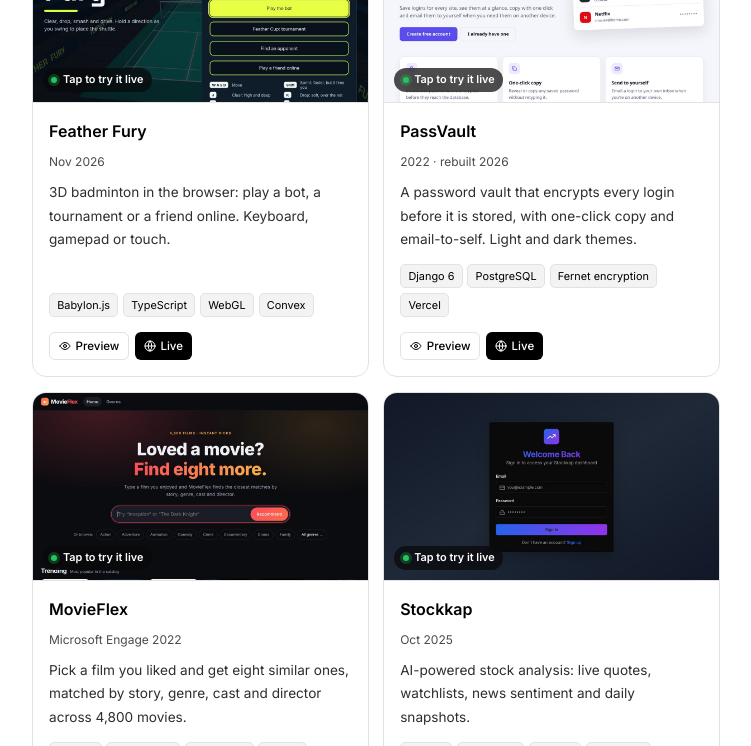
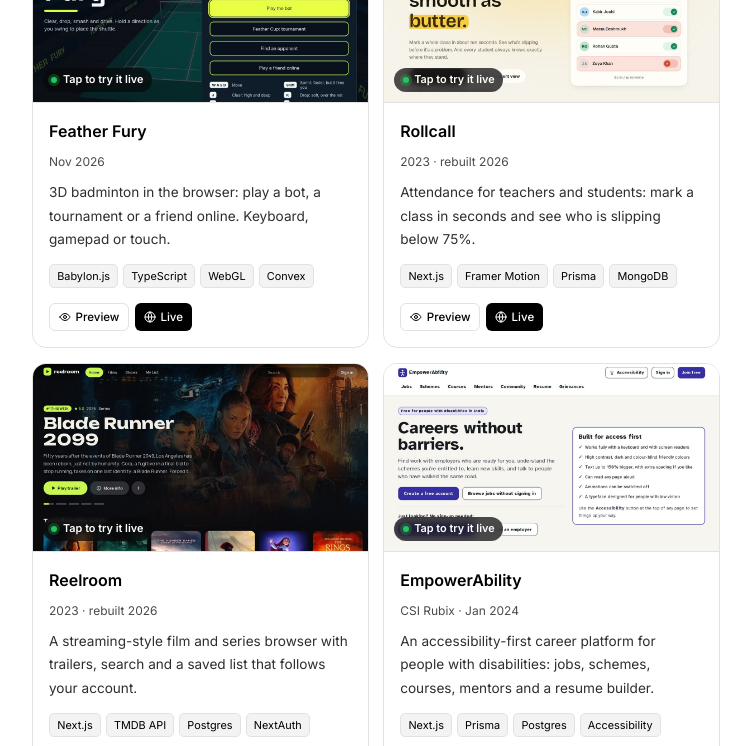
Before and after one commit to vaibhav31s/vaibhav31s.github.io, a plain HTML site: page index.html in a window 1280 px wide. Shown: the part 3070-3816 px from the top of the page, without its empty margins (264-1015 px from the left). Drawn offline with Linux system fonts and the light colour scheme.

Commit message:
Projects: add Rollcall, Reelroom and EmpowerAbility with live previews
Co-Authored-By: Claude Fable 5.2 <noreply@anthropic.com>

```diff
--- a/index.html
+++ b/index.html
@@ -854,6 +854,30 @@
           <h4>Feather Fury</h4><time>Nov 2026</time>
           <p>3D badminton in the browser: play a bot, a tournament or a friend online. Keyboard, gamepad or touch.</p>
           <div class="tags"><span class="tag">Babylon.js</span><span class="tag">TypeScript</span><span class="tag">WebGL</span><span class="tag">Convex</span></div><div class="links"><button class="lk ghost" type="button" data-preview><svg viewBox="0 0 24 24" fill="none" stroke="currentColor" stroke-width="2" stroke-linecap="round" stroke-linejoin="round"><path d="M2 12s3.5-7 10-7 10 7 10 7-3.5 7-10 7S2 12 2 12z"/><circle cx="12" cy="12" r="3"/></svg>Preview</button><a class="lk" href="https://featherfury.vaibhavgawad.com/" target="_blank" rel="noopener"><svg viewBox="0 0 24 24" fill="none" stroke="currentColor" stroke-width="2" stroke-linecap="round"><circle cx="12" cy="12" r="10"/><path d="M2 12h20M12 2a15 15 0 0 1 0 20M12 2a15 15 0 0 0 0 20"/></svg>Live</a></div>
+        </div>
+      </article>
+      <article class="card spot" data-live="https://attendance.vaibhavgawad.com/">
+        <div class="art shot"><img src="img/rollcall.jpg" alt="Rollcall attendance app landing page with a tap-to-mark class list" loading="lazy" width="1200" height="675"></div>
+        <div class="body">
+          <h4>Rollcall</h4><time>2023 · rebuilt 2026</time>
+          <p>Attendance for teachers and students: mark a class in seconds and see who is slipping below 75%.</p>
+          <div class="tags"><span class="tag">Next.js</span><span class="tag">Framer Motion</span><span class="tag">Prisma</span><span class="tag">MongoDB</span></div><div class="links"><button class="lk ghost" type="button" data-preview><svg viewBox="0 0 24 24" fill="none" stroke="currentColor" stroke-width="2" stroke-linecap="round" stroke-linejoin="round"><path d="M2 12s3.5-7 10-7 10 7 10 7-3.5 7-10 7S2 12 2 12z"/><circle cx="12" cy="12" r="3"/></svg>Preview</button><a class="lk" href="https://attendance.vaibhavgawad.com/" target="_blank" rel="noopener"><svg viewBox="0 0 24 24" fill="none" stroke="currentColor" stroke-width="2" stroke-linecap="round"><circle cx="12" cy="12" r="10"/><path d="M2 12h20M12 2a15 15 0 0 1 0 20M12 2a15 15 0 0 0 0 20"/></svg>Live</a></div>
+        </div>
+      </article>
+      <article class="card spot" data-live="https://reelroom.vaibhavgawad.com/">
+        <div class="art shot"><img src="img/reelroom.jpg" alt="Reelroom streaming-style home page with a featured title and trending row" loading="lazy" width="1200" height="675"></div>
+        <div class="body">
+          <h4>Reelroom</h4><time>2023 · rebuilt 2026</time>
+          <p>A streaming-style film and series browser with trailers, search and a saved list that follows your account.</p>
+          <div class="tags"><span class="tag">Next.js</span><span class="tag">TMDB API</span><span class="tag">Postgres</span><span class="tag">NextAuth</span></div><div class="links"><button class="lk ghost" type="button" data-preview><svg viewBox="0 0 24 24" fill="none" stroke="currentColor" stroke-width="2" stroke-linecap="round" stroke-linejoin="round"><path d="M2 12s3.5-7 10-7 10 7 10 7-3.5 7-10 7S2 12 2 12z"/><circle cx="12" cy="12" r="3"/></svg>Preview</button><a class="lk" href="https://reelroom.vaibhavgawad.com/" target="_blank" rel="noopener"><svg viewBox="0 0 24 24" fill="none" stroke="currentColor" stroke-width="2" stroke-linecap="round"><circle cx="12" cy="12" r="10"/><path d="M2 12h20M12 2a15 15 0 0 1 0 20M12 2a15 15 0 0 0 0 20"/></svg>Live</a><a class="lk" href="https://github.com/vaibhav31s/Netflix-Nextjs-TS-Tailwind" target="_blank" rel="noopener"><svg viewBox="0 0 24 24" fill="currentColor"><path d="M12 .5a11.5 11.5 0 0 0-3.64 22.41c.58.1.79-.25.79-.56v-2c-3.2.7-3.88-1.37-3.88-1.37-.52-1.33-1.28-1.68-1.28-1.68-1.05-.72.08-.7.08-.7 1.16.08 1.77 1.19 1.77 1.19 1.03 1.77 2.7 1.26 3.36.96.1-.75.4-1.26.73-1.55-2.55-.29-5.24-1.28-5.24-5.68 0-1.26.45-2.28 1.19-3.09-.12-.29-.52-1.46.11-3.05 0 0 .97-.31 3.17 1.18a11 11 0 0 1 5.77 0c2.2-1.49 3.17-1.18 3.17-1.18.63 1.59.23 2.76.11 3.05.74.81 1.19 1.83 1.19 3.09 0 4.41-2.69 5.38-5.26 5.67.41.36.78 1.06.78 2.14v3.17c0 .31.21.67.8.56A11.5 11.5 0 0 0 12 .5z"/></svg>Source</a></div>
+        </div>
+      </article>
+      <article class="card spot" data-live="https://empower.vaibhavgawad.com/">
+        <div class="art shot"><img src="img/empower.jpg" alt="EmpowerAbility home page: careers without barriers" loading="lazy" width="1200" height="675"></div>
+        <div class="body">
+          <h4>EmpowerAbility</h4><time>CSI Rubix · Jan 2024</time>
+          <p>An accessibility-first career platform for people with disabilities: jobs, schemes, courses, mentors and a resume builder.</p>
+          <div class="tags"><span class="tag">Next.js</span><span class="tag">Prisma</span><span class="tag">Postgres</span><span class="tag">Accessibility</span></div><div class="links"><button class="lk ghost" type="button" data-preview><svg viewBox="0 0 24 24" fill="none" stroke="currentColor" stroke-width="2" stroke-linecap="round" stroke-linejoin="round"><path d="M2 12s3.5-7 10-7 10 7 10 7-3.5 7-10 7S2 12 2 12z"/><circle cx="12" cy="12" r="3"/></svg>Preview</button><a class="lk" href="https://empower.vaibhavgawad.com/" target="_blank" rel="noopener"><svg viewBox="0 0 24 24" fill="none" stroke="currentColor" stroke-width="2" stroke-linecap="round"><circle cx="12" cy="12" r="10"/><path d="M2 12h20M12 2a15 15 0 0 1 0 20M12 2a15 15 0 0 0 0 20"/></svg>Live</a></div>
         </div>
       </article>
       <article class="card spot" data-live="https://passwords.vaibhavgawad.com/">
```
Also changed, not shown: img/empower.jpg (added), img/reelroom.jpg (added), img/rollcall.jpg (added).
